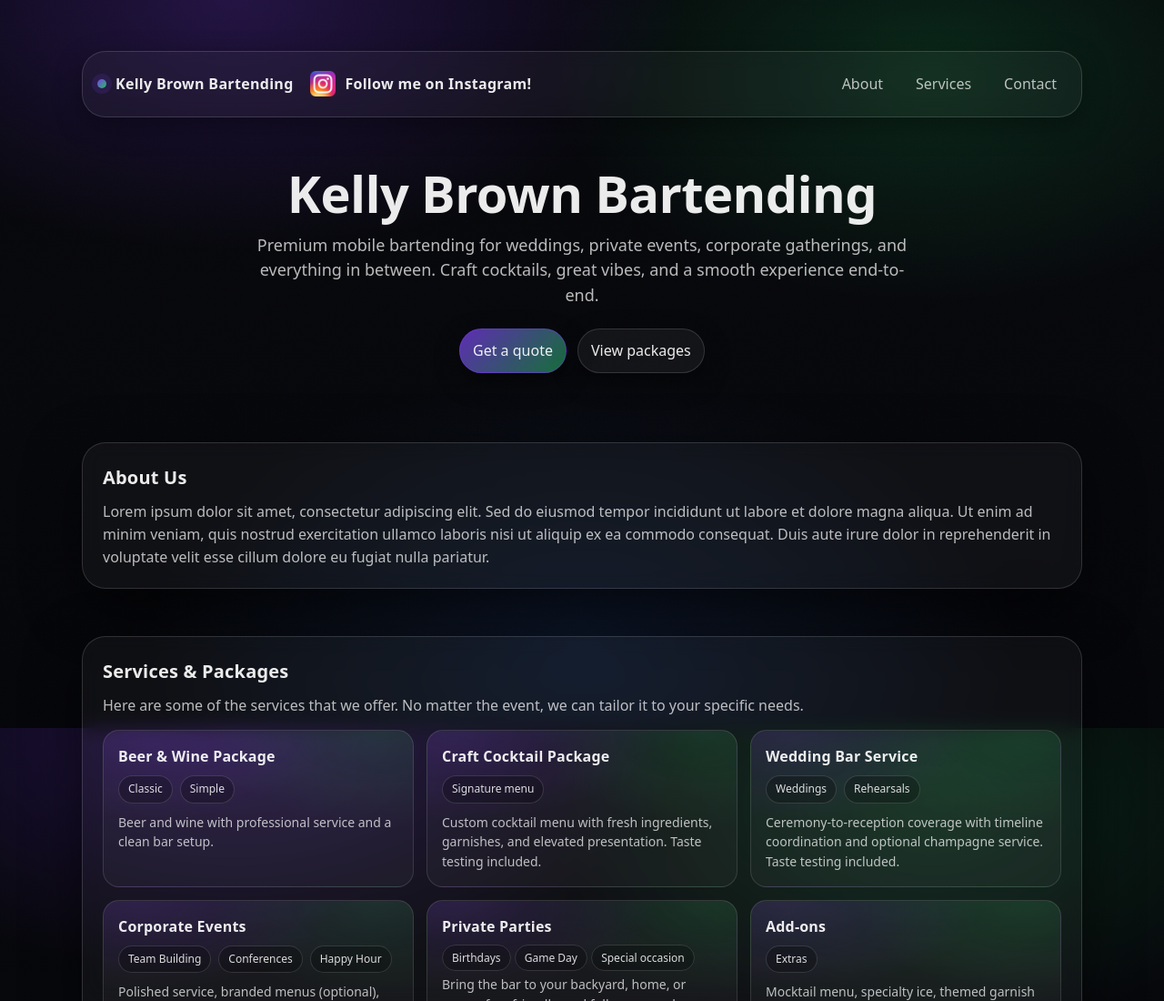
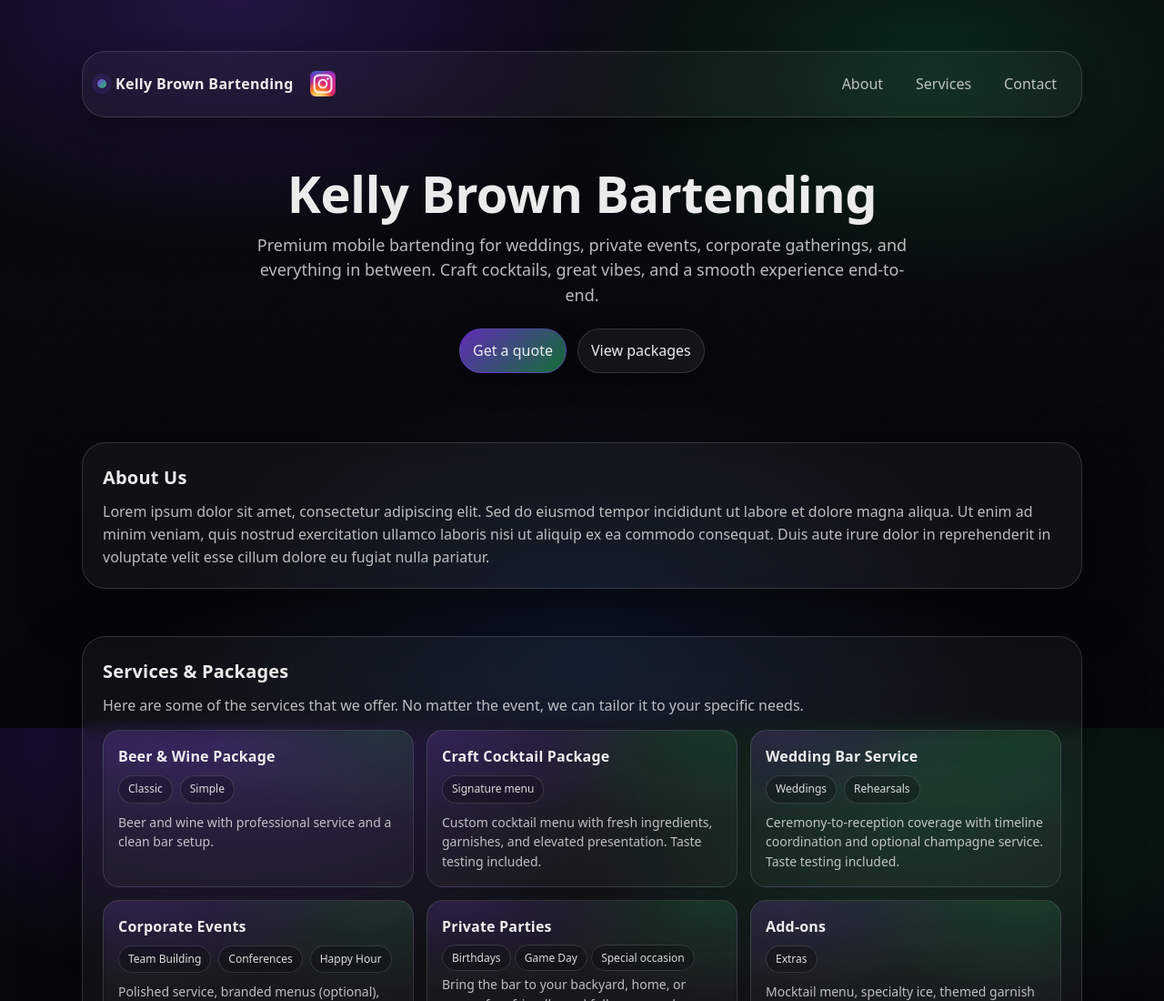
Before and after one commit to jakepbrown27/KBBStaticSite, a plain HTML site: page index.html in a window 1280 px wide. Shown: the top 1100 px of the page at 91% size. Drawn offline with Linux system fonts and the light colour scheme.

```diff
--- a/index.html
+++ b/index.html
@@ -30,7 +30,7 @@
             src="images/512px-Instagram_icon.png"
             alt="Instagram"
             />
-            <span>Follow me on Instagram!</span>
+
         </a>
 
 
```
